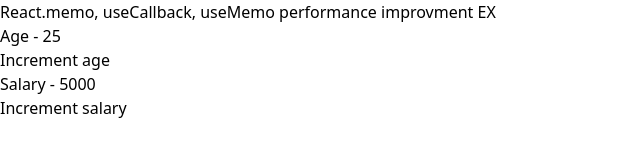
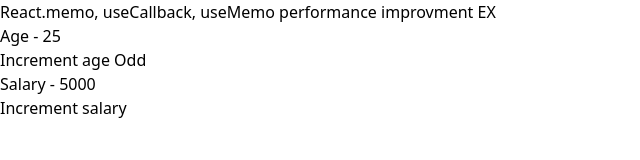
Before and after one commit to Omar-Muhamad/react-revise, a React (Create React App) app: page / in a window 1280 px wide. Shown: the top 160 px of the page, without its empty margins (0-640 px from the left). Built offline with nearby package versions, Linux system fonts and the light colour scheme.

Commit message:
useMemo Ex

```diff
--- a/src/components/ChildComponent.jsx
+++ b/src/components/ChildComponent.jsx
@@ -1,4 +1,4 @@
-import { useCallback, useState } from "react";
+import { isValidElement, useCallback, useState } from "react";
 import Button from "./Button";
 import Count from "./Count";
 import Title from "./Title";
@@ -9,17 +9,28 @@ const ChildComponent = () => {
 
   const incrementAge = useCallback(() => {
     setAge((prev) => prev + 1);
-  },[age])
+  }, [age]);
 
-  const incrementSalary = useCallback( () => {
-      setSalary((prev) => prev + 1000)
-  }, [salary])
+  const incrementSalary = useCallback(() => {
+    setSalary((prev) => prev + 1000);
+  }, [salary]);
+
+  const isEven = () => {
+    // time consuming operation (data fetching)
+    let i = 0;
+    while (i < 500000000) i++;
+
+    return age % 2 === 0;
+  };
 
   return (
     <div className="">
       <Title />
       <Count text="Age" count={age} />
-      <Button handleClick={incrementAge}>Increment age</Button>
+      <div>
+        <Button handleClick={incrementAge}>Increment age</Button>
+        <span>{isEven() ? "  Even" : "  Odd"}</span>
+      </div>
       <Count text="Salary" count={salary} />
       <Button handleClick={incrementSalary}>Increment salary</Button>
     </div>
```
